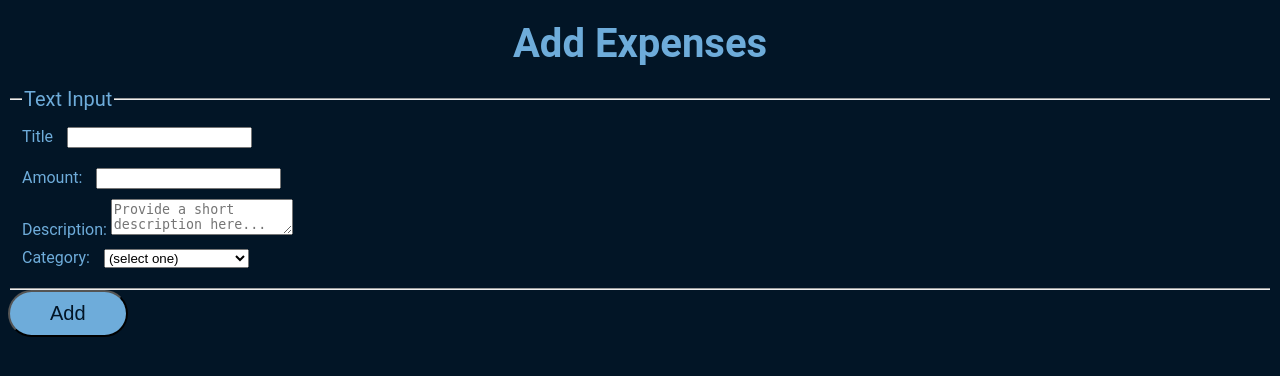
After one commit to Bhavin-C0des/Smart-Budget-Tracker, a Flask app: page /dashboard/add-expense in a window 1280 px wide. The commit adds this page. Shown: the top 376 px of the page. Run offline with Flask 3, Linux system fonts and the light colour scheme; the visitor is signed in with stand-in values (Sample User, id 1).

Commit message:
Add expense feature added
Users can now add their expenses via text for now and it gets stored in the data base.

```diff
--- a/init_db.py
+++ b/init_db.py
@@ -1,5 +1,5 @@
 from app import app, db
-from models import User
+from models import User, Expense
 
 def init_db():
     with app.app_context():
--- a/models.py
+++ b/models.py
@@ -1,4 +1,5 @@
 from flask_sqlalchemy import SQLAlchemy
+from datetime import date
 
 db = SQLAlchemy()
 
@@ -15,4 +16,4 @@ class Expense(db.Model):
     title = db.Column(db.String(80), nullable=False)
     description = db.Column(db.String(80), nullable=False)
     category = db.Column(db.String(80), nullable=False)
-    date = db.Column(db.DateTime, nullable=False)
+    date = db.Column(db.Date, nullable=False, default=date.today)
--- a/routes/auth.py
+++ b/routes/auth.py
@@ -1,6 +1,6 @@
 from flask import Blueprint, render_template, request, session, redirect, url_for
 from flask_bcrypt import Bcrypt
-from models.models import db, User
+from models import db, User
 
 auth_bp = Blueprint('auth', __name__)
 bcrypt = Bcrypt()
--- a/routes/dashboard.py
+++ b/routes/dashboard.py
@@ -1,5 +1,6 @@
 from flask import Blueprint, render_template, request, session, redirect, url_for
-from models.models import db, User
+from models import db, User, Expense
+from datetime import datetime
 
 dashboard_bp = Blueprint('dashboard', __name__)
 
@@ -8,3 +9,20 @@ def dashboard():
     if 'user_id' in session:
         return render_template('dashboard.html')
     return redirect(url_for('auth.login'))
+
+@dashboard_bp.route('/add-expense', methods=['GET', 'POST'])
+def add_expense():
+    if 'user_id' in session:
+        if request.method == 'POST':
+            title = request.form['title']
+            amount = request.form['amount']
+            description = request.form['description']
+            uid = session['user_id']
+            print(uid)
+            category = request.form['category']
+            expense = Expense(title=title, amount=amount, description=description, uid=uid, category=category)
+            db.session.add(expense)
+            db.session.commit()
+            return redirect(url_for('dashboard.dashboard'))
+        return render_template('add_expense.html')
+    return redirect(url_for('auth.login'))
--- a/static/css/styles.css
+++ b/static/css/styles.css
@@ -41,7 +41,7 @@ h4{
     color: #021526;
     text-decoration: none;
     font-size: 20px;
-    margin: 20px;
+    margin: 20px, 20px;
     padding: 10px 40px;
     border-radius: 40px;
     cursor: pointer;
@@ -80,3 +80,32 @@ h5{
     text-align: center;
     margin: 20px;
 }
+
+.add_expense{
+    color: #6EACDA;
+    text-align: left;
+    margin-top: 10px;
+    margin-bottom: 10px;
+    display: block;
+}
+input, select{
+    margin: 10px;
+}
+
+fieldset{
+    border-left: none;
+    border-right: none;
+}
+
+legend{
+    font-size: 20px;
+    font-family: 'Roboto';
+}
+
+.logout-btn{
+    margin-bottom: 20px;
+}
+
+.form-group{
+   display: block;
+}
--- /dev/null
+++ b/templates/add_expense.html
@@ -0,0 +1,38 @@
+{% extends 'base.html' %}
+
+{% block content %}
+<h1>Add Expenses</h1>
+<form class="add_expense" method="POST">
+    <fieldset class>
+    <legend>Text Input</legend>
+    <div class="form-group">
+        <label for="expense">Title</label>
+        <input type="text" class="form-control" id="title" name="title" required>
+    </div>
+    <div class="form-group">
+        <label for="expense">Amount:</label>
+        <input type="number" class="form-control" id="amount" name="amount" required>
+    </div>
+    <div class="form-group">
+        <label for="amount">Description:</label>
+        <textarea class="form-control" id="description" name="description" required placeholder="Provide a short description here..."></textarea>
+    </div>
+    <div class="form-group">
+        <label for="category">Category:</label>
+        <select class="category" name="category" required>
+            <option value="">(select one)</option>
+            <option value="Groceries/Essentials">Groceries/Essentials</option>
+            <option value="Housing">Housing</option>
+            <option value="Transport">Transport</option>
+            <option value="Dine-Outs">Dine-Outs</option>
+            <option value="Entertainment">Entertainment</option>
+            <option value="Health & Fitness">Health & Fitness</option>
+            <option value="Shopping">Shopping</option>
+            <option value="Other">Other</option>
+        </select>
+    </div>
+    </fieldset>
+    <button type="submit" class="btn btn-primary">Add</button>
+
+</form>
+{% endblock %}
--- a/templates/dashboard.html
+++ b/templates/dashboard.html
@@ -3,5 +3,6 @@
 {% block content %}
     <h1>Dashboard</h1>
     <h3>Welcome to the dashboard, {{ session['username'] }}!</h3>
-    <p><a href="{{ url_for('auth.logout') }}" class="btn">Logout</a></p>
+    <p class="logout-btn"><a href="{{ url_for('auth.logout') }}" class="btn">Logout</a></p>
+    <p class="ctad-btn"><a href="{{ url_for('dashboard.add_expense') }}" class="btn">Click to Add Expenses</a></p>
 {% endblock %}
```
